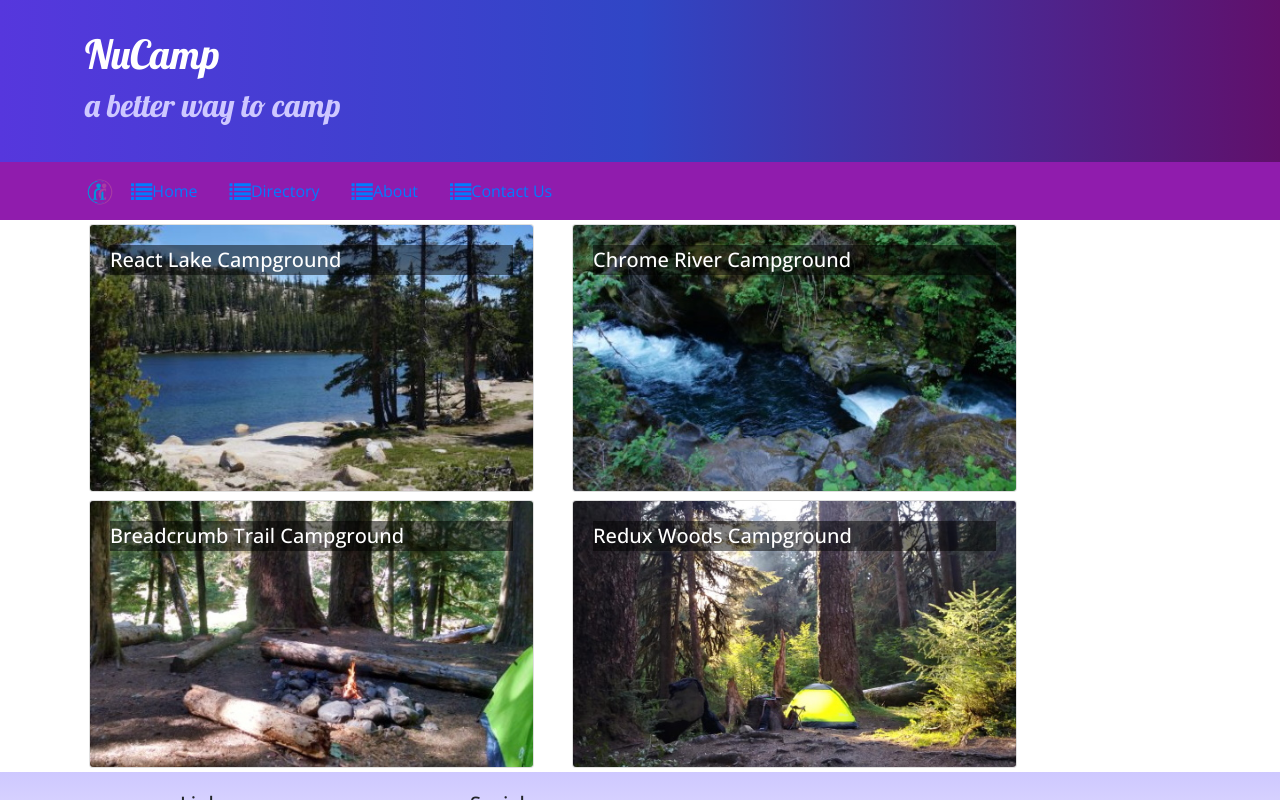
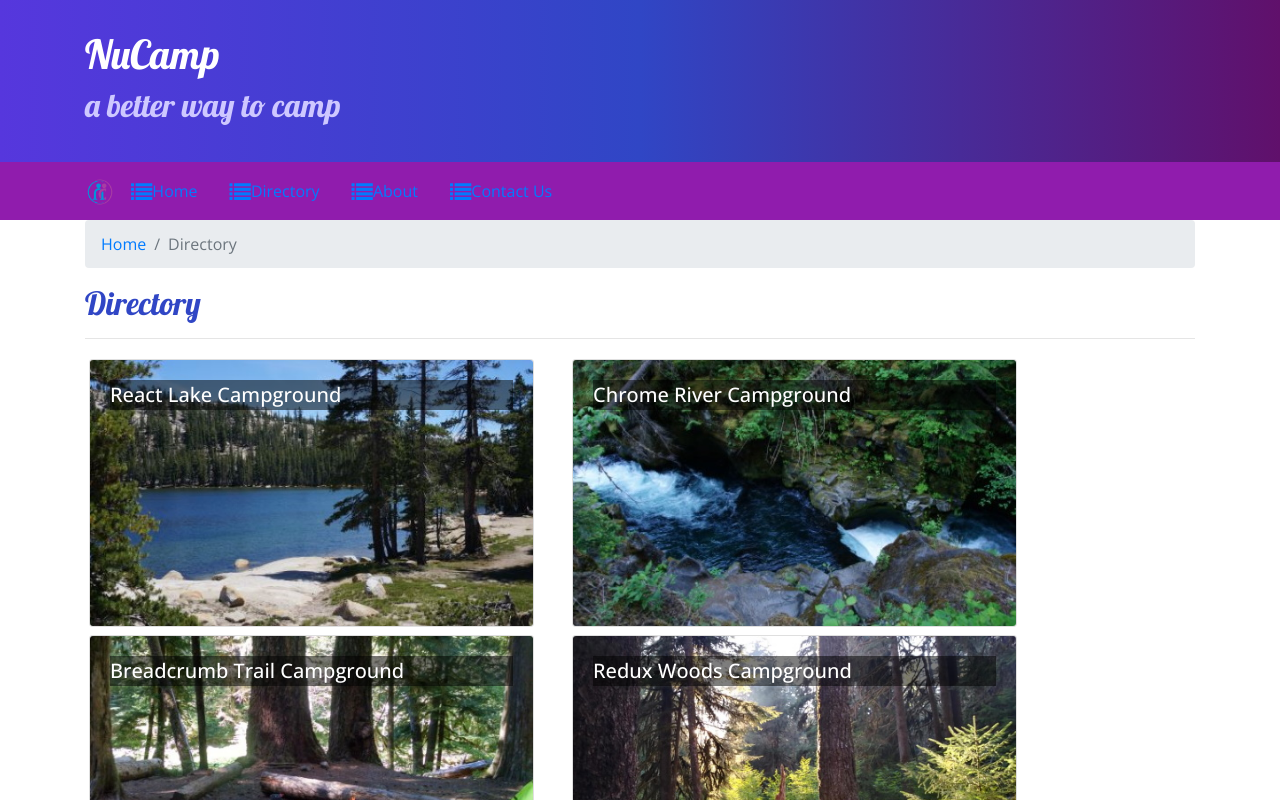
Before and after one commit to Samratkrk/React, a React (Create React App) app: page /directory in a window 1280 px wide. Shown: the top 800 px of the page. Built offline with nearby package versions, Linux system fonts and the light colour scheme.

Commit message:
Breadcrumbs

```diff
--- a/src/components/CampsiteInfoComponent.js
+++ b/src/components/CampsiteInfoComponent.js
@@ -1,5 +1,6 @@
 import React from 'react';
-import { Card, CardText, CardBody, CardTitle, CardImg } from 'reactstrap';
+import { Card, CardText, CardBody, CardTitle, CardImg, Breadcrumb, BreadcrumbItem } from 'reactstrap';
+import { Link } from 'react-router-dom';
 
 
 function RenderCampsite({campsite}) {
@@ -41,6 +42,16 @@
         return (
             <div className="container">
                 <div className="row">
+                    <div className="col">
+                        <Breadcrumb>
+                            <BreadcrumbItem><Link to="/directory">Directory</Link></BreadcrumbItem>
+                            <BreadcrumbItem active>{props.campsite.name}</BreadcrumbItem>
+                        </Breadcrumb>
+                        <h2>Directory</h2>
+                        <hr />
+                    </div>
+                </div>
+                <div className="row">
                         <RenderCampsite campsite={props.campsite} />
                         <RenderComments comments={props.comments} />
 
--- a/src/components/ContactComponent.js
+++ b/src/components/ContactComponent.js
@@ -1,12 +1,16 @@
-
-
 import React from 'react';
+import { Breadcrumb, BreadcrumbItem } from 'reactstrap';
+import { Link } from 'react-router-dom';
 
 function Contact(props) {
     return (
         <div className="container">
             <div className="row">
                 <div className="col">
+                    <Breadcrumb>
+                        <BreadcrumbItem><Link to="/home">Home</Link></BreadcrumbItem>
+                        <BreadcrumbItem active>Contact Us</BreadcrumbItem>
+                    </Breadcrumb>
                     <h2>Contact Us</h2>
                     <hr />
                 </div>
--- a/src/components/DirectoryComponent.js
+++ b/src/components/DirectoryComponent.js
@@ -1,5 +1,5 @@
 import React from 'react';
-import { Card, CardImg, CardImgOverlay, CardTitle } from 'reactstrap';
+import { Card, CardImg, CardImgOverlay, CardTitle, Breadcrumb, BreadcrumbItem } from 'reactstrap';
 import { Link } from 'react-router-dom';
 
 
@@ -30,6 +30,16 @@
     return (
         <div className="container">
             <div className="row">
+                <div className="col">
+                    <Breadcrumb>
+                        <BreadcrumbItem><Link to="/home">Home</Link></BreadcrumbItem>
+                        <BreadcrumbItem active>Directory</BreadcrumbItem>
+                    </Breadcrumb>
+                    <h2>Directory</h2>
+                    <hr />
+                </div>
+            </div>
+            <div className="row">
                 {directory}
             </div>
         </div>
```
